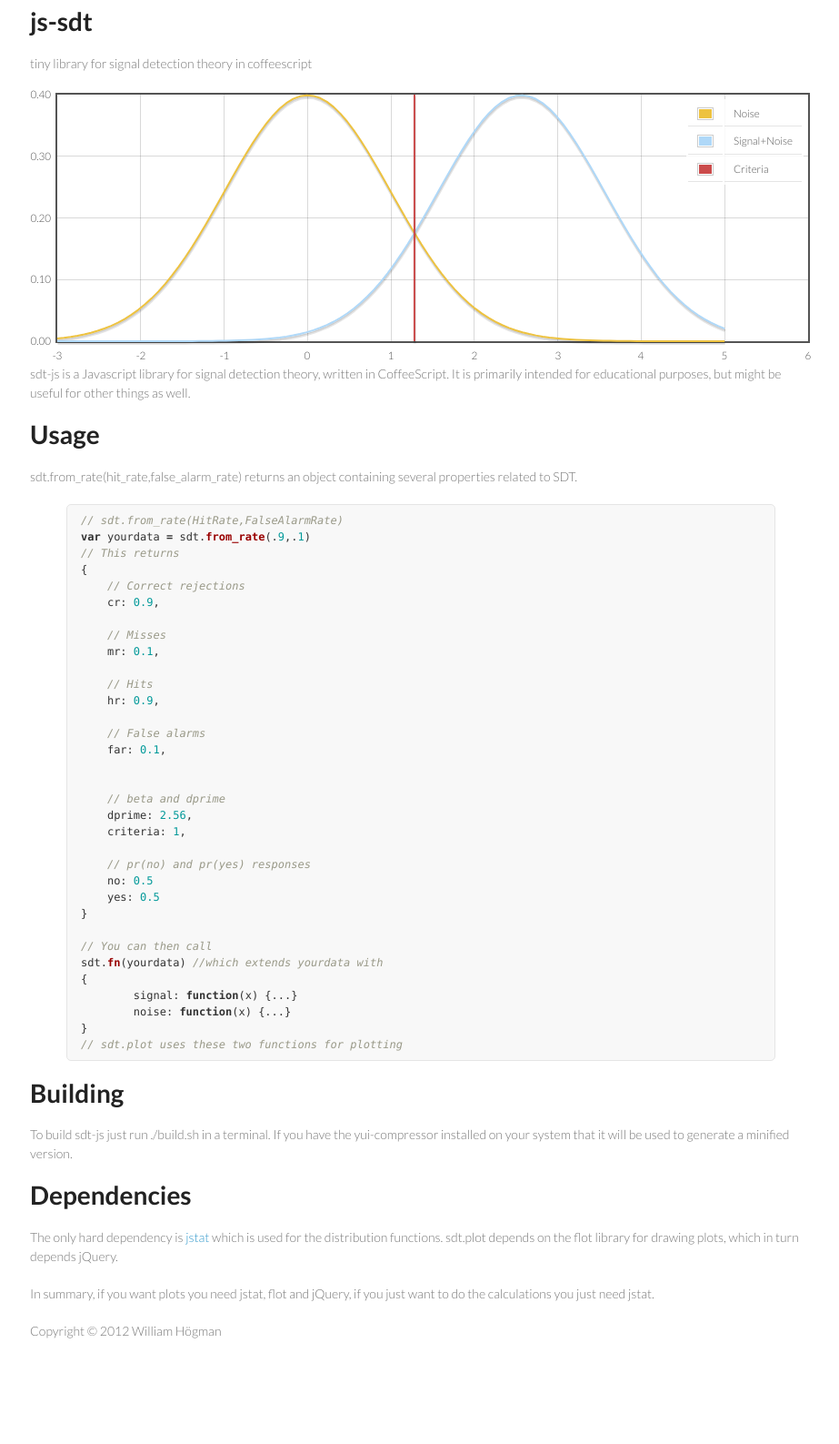
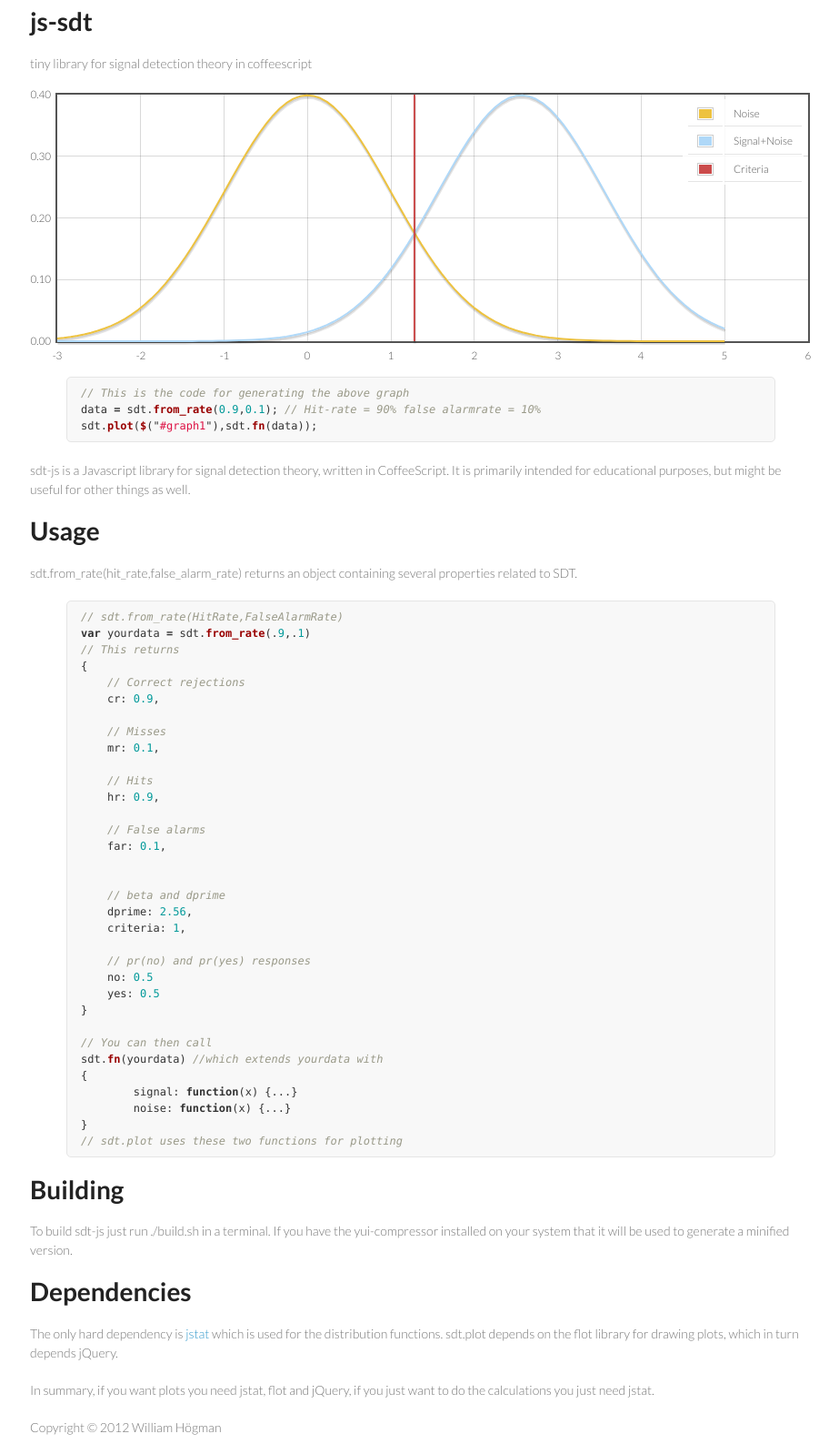
Before and after one commit to williamhogman/js-sdt, a Jekyll site: the page built from index.markdown, in a window 1280 px wide. Shown: the whole page at 91% size, without its empty margins (177-1100 px from the left). Built offline with Jekyll 4.4.1, drawn with Linux system fonts in a browser that asks for light colours; nearby versions of some CDN libraries; before the commit the page ends 1481 px from its top, so only the background shows below that.

Commit message:
Added code for example

```diff
--- a/index.markdown
+++ b/index.markdown
@@ -11,7 +11,11 @@ function jq_ready() {
     sdt.plot(g,sdt.fn(sdt.from_rate(0.9,0.1)));
 }
 </script>
-
+{% highlight javascript %}
+// This is the code for generating the above graph
+data = sdt.from_rate(0.9,0.1); // Hit-rate = 90% false alarmrate = 10%
+sdt.plot($("#graph1"),sdt.fn(data));
+{% endhighlight %}
 sdt-js is a Javascript library for signal detection theory, written in
 CoffeeScript. It is primarily intended for educational purposes, but
 might be useful for other things as well.
```
